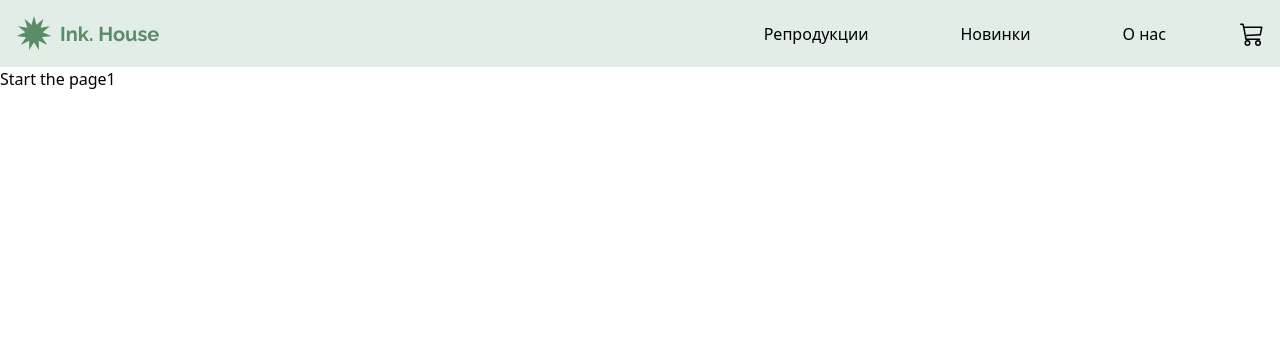
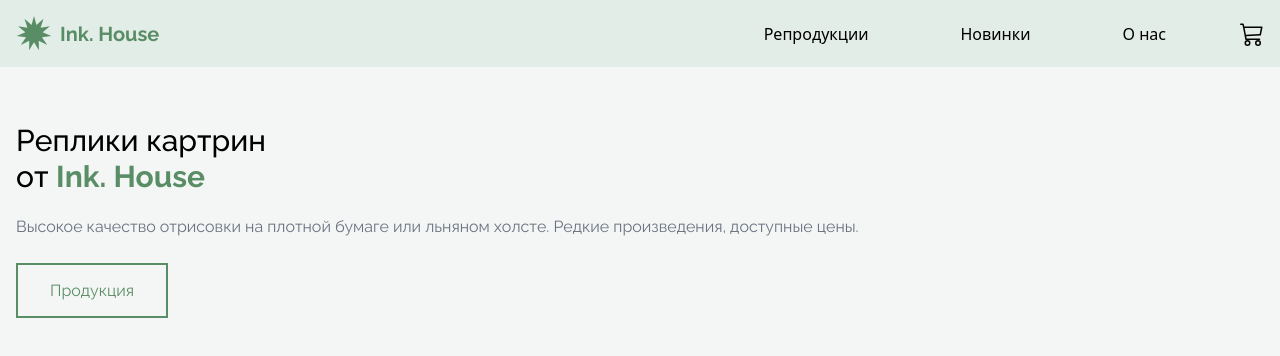
Before and after one commit to allpavel/ink-house, a Next.js app: page / in a window 1280 px wide. Shown: the top 356 px of the page. Built offline with nearby package versions, Linux system fonts and the light colour scheme.

Commit message:
add a hero

```diff
--- a/app/components/Header/Header.tsx
+++ b/app/components/Header/Header.tsx
@@ -3,9 +3,11 @@
 
 export default function Header() {
   return (
-    <header className="flex flex-col justify-between md:flex-row md:bg-main-color-200">
-      <Logo />
-      <Navbar />
+    <header className=" md:bg-main-color-200">
+      <div className="mx-auto flex max-w-7xl flex-col justify-between md:flex-row">
+        <Logo />
+        <Navbar />
+      </div>
     </header>
   );
 }
--- /dev/null
+++ b/app/components/Hero/Hero.tsx
@@ -0,0 +1,22 @@
+export default function Hero() {
+  return (
+    <section className="bg-main-color-100 font-raleway">
+      <div className="mx-auto max-w-7xl px-4  py-14">
+        <h1 className="max-w-[284px] pb-5 text-3xl font-medium">
+          Реплики картрин от{" "}
+          <span className="font-bold text-main-color-400">Ink. House</span>
+        </h1>
+        <p className="pb-10 text-gray-500">
+          Высокое качество отрисовки на плотной бумаге или льняном холсте.
+          Редкие произведения, доступные цены.
+        </p>
+        <a
+          href="#produkzia"
+          className="border-2 border-main-color-400 px-8 py-4 text-main-color-400 transition-colors hover:bg-main-color-400 hover:text-white"
+        >
+          Продукция
+        </a>
+      </div>
+    </section>
+  );
+}
--- a/app/page.tsx
+++ b/app/page.tsx
@@ -1,3 +1,9 @@
+import Hero from "./components/Hero/Hero";
+
 export default function MainPage() {
-  return <div>Start the page1</div>;
+  return (
+    <>
+      <Hero />
+    </>
+  );
 }
--- a/tailwind.config.ts
+++ b/tailwind.config.ts
@@ -21,6 +21,7 @@
         current: "currentColor",
         "main-color-400": "#598D66",
         "main-color-200": "#E1EDE6",
+        "main-color-100": "#F4F6F5",
       },
     },
   },
```
